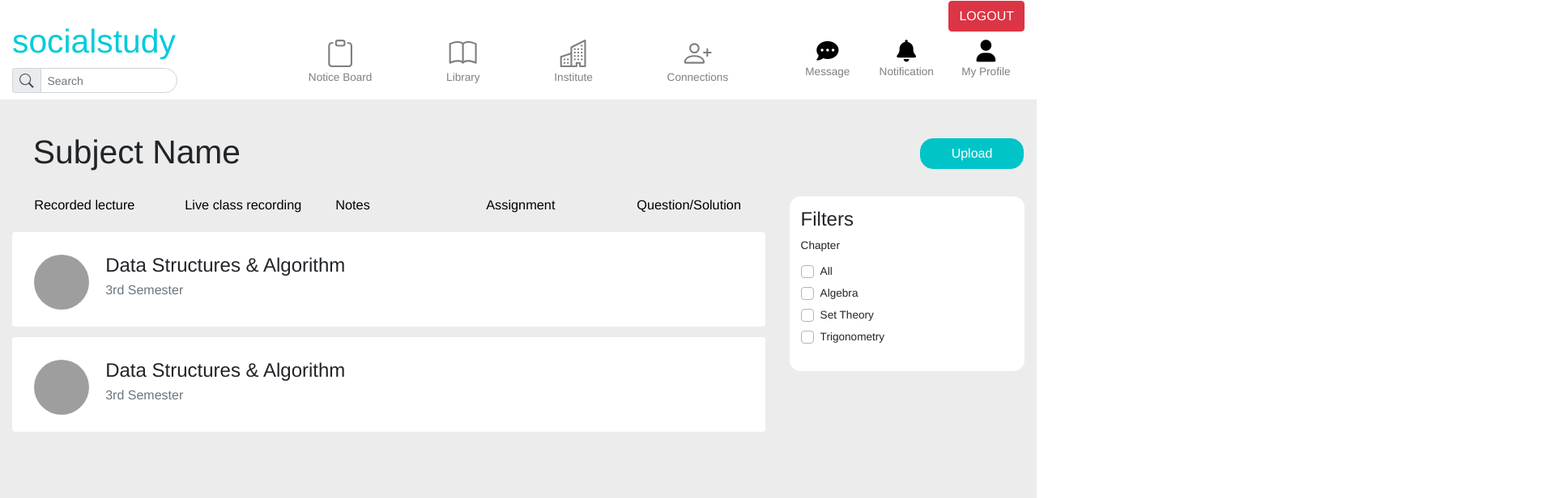
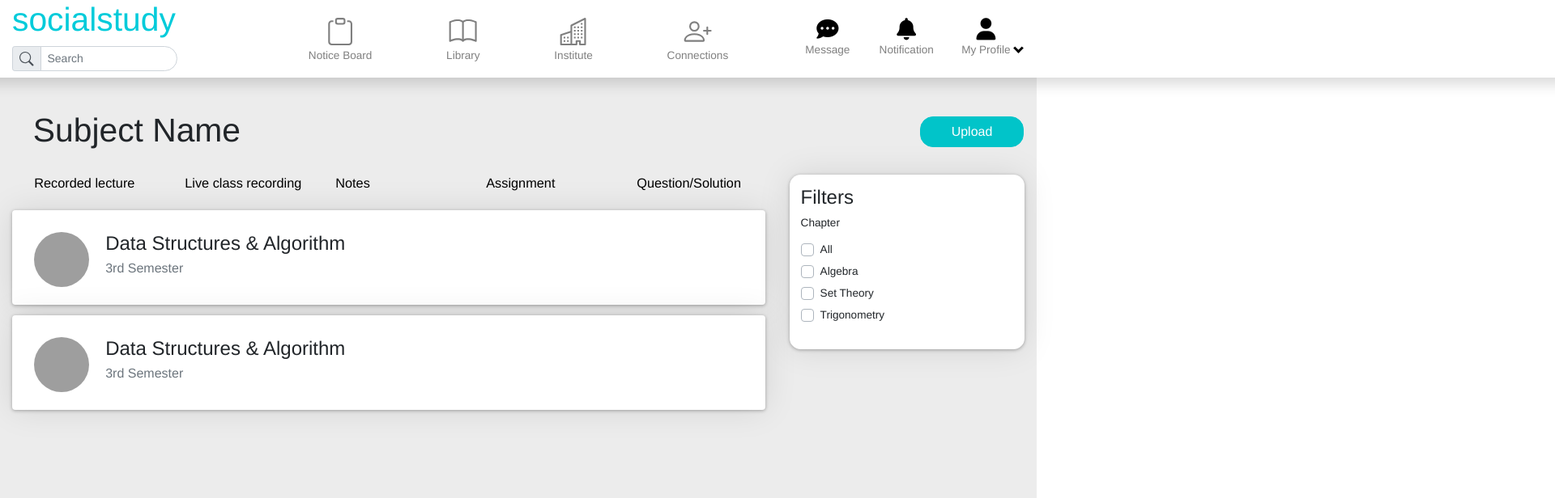
Before and after one commit to ABSOLUTE-ZER0/socialstudy, a Vue app: page /subject/detail in a window 1280 px wide. Shown: the top 616 px of the page at 81% size, 1920 px wide, since content can reach past the window. Built offline with nearby package versions, Linux system fonts and the light colour scheme; grey boxes are pictures that could not be loaded.

Commit message:
made changes requested by client, before doubt clarification

```diff
--- a/src/App.vue
+++ b/src/App.vue
@@ -18,14 +18,35 @@
     -webkit-font-smoothing: antialiased;
     -moz-osx-font-smoothing: grayscale;
     font-size: 0.85em;
+
   }
 
-    .comp {
+  .comp {
     background-color: white !important;
     border-radius: 1em;
     margin: 10px;
     margin-left: 0 !important;
     margin-right: 0 !important;
+    box-shadow: 0 1px 4px rgba(0, 0, 0, 0.3), 0 0 40px rgba(0, 0, 0, 0.1);
+  }
+
+  shadow {
+    box-shadow: 0 1px 4px rgba(0, 0, 0, 0.3), 0 0 40px rgba(0, 0, 0, 0.1);
+  }
+
+  .comp:before,
+  .comp:after,
+  .shadow:before,
+  .shadow:after {
+    box-shadow: 0 0 20px rgba(0, 0, 0, 0.8);
+    border-radius: 100px / 10px;
+  }
+
+  .comp:after,
+  .shadow:after {
+    right: 10px;
+    left: auto;
+    transform: skew(8deg) rotate(3deg);
   }
 
 
--- a/src/components/CreateInstitute.vue
+++ b/src/components/CreateInstitute.vue
@@ -160,6 +160,8 @@
   .modal-content {
     width: 80%;
     margin-left: 10%;
+        border-radius: 2em;
+
   }
 
   .form-row{
--- a/src/components/Friends.vue
+++ b/src/components/Friends.vue
@@ -1,5 +1,5 @@
 <template>
-  <div class="friends-div">
+  <div class="friends-div shadow">
     <b-row @mousedown.prevent="" @click="clicked=!clicked" class="title">
       <h4 class="title-text">Online Friends</h4>
     </b-row>
--- a/src/components/Header.vue
+++ b/src/components/Header.vue
@@ -1,5 +1,5 @@
 <template>
-  <div class="main-div">
+  <div class="shadow main-div">
     <b-container fluid>
       <b-row>
         <b-col cols="10" md="3">
@@ -38,13 +38,18 @@
                     class="icon1 fas fa-2x fa-comment-dots"></button>Message</b-nav-item>
                 <b-nav-item @click="pageName='Notification';changePage()" class="navitem2" href="#"><button
                     class="icon1 fas fa-2x fa-bell"></button>Notification</b-nav-item>
-                <b-nav-item @click="pageName='MyProfile';changePage()" class="navitem2" href="#"><button
-                    class="icon1 fas fa-user fa-2x"></button>My Profile</b-nav-item>
+                <b-nav-item @click="profileClick()" class="navitem2 profile-dropdown" href="#">
+                  <button class="icon1 fas fa-user fa-2x"></button>My Profile</b-nav-item>
+                  <div class="profile-dropdown-div shadow" v-if="profileDropdown">
+                    <b-nav-item @click="pageName='MyProfile';changePage()">My Profile</b-nav-item>
+                    <b-nav-item>Settings</b-nav-item>
+                    <b-button variant="danger" class="logout" href="/">LOGOUT</b-button>
+                  </div>
                 <b-nav-item class="d-md-none">
                   <b-icon icon="search"></b-icon>Search
                 </b-nav-item>
 
-                <b-button variant="danger" class="navitem2 logout" href="/">LOGOUT</b-button>
+
               </b-navbar-nav>
             </b-collapse>
           </b-navbar>
@@ -56,14 +61,36 @@
 <style scoped>
   .main-div {
     background-color: rgb(255, 255, 255);
-    padding-top: 2em;
-    max-width: 100%;
+    padding: 2em 10% 0;
+    width: 500%;
     max-height: 10em;
-
+    padding: 0 200%;
+    margin-left: -200%;
   }
 
-  .navbar-nav {
-    width: 100%;
+  .navitem2{
+    max-height: 10px;
+  }
+
+  .profile-dropdown:after {
+    content: " ";
+    position: relative;
+    right: -40px;
+    top: -30px;
+    border: solid black;
+    border-width: 0 3px 3px 0;
+    display: inline-block;
+    padding: 3px;
+    transform: rotate(45deg);
+  }
+
+  .profile-dropdown-div{
+    position: absolute;
+    top: 40px;
+    right: 0;
+    width: fit-content;
+    overflow: hidden;
+    background-color: white;
   }
 
   h1 {
@@ -108,11 +135,8 @@
 
   .logout {
     height: fit-content;
-    margin-top: -2.5em;
-    position: absolute;
-    top: 0;
-    right: 0;
   }
+
 
 
   @media (max-width: 992px) and (min-width: 768px) {
@@ -173,7 +197,8 @@
   export default {
     data() {
       return {
-        pageName: "NoticeBoard"
+        pageName: "NoticeBoard",
+        profileDropdown: false
       }
     }
 
@@ -181,6 +206,10 @@
     methods: {
       changePage: function () {
         this.$emit("changeSite", this.pageName)
+      },
+      profileClick(){
+        this.profileDropdown = !this.profileDropdown;
+
       }
     }
 
--- a/src/components/InstituteView.vue
+++ b/src/components/InstituteView.vue
@@ -284,6 +284,8 @@
   .modal-content {
     width: 80%;
     margin-left: 10%;
+        border-radius: 2em;
+
   }
 
 
--- a/src/components/StartPost.vue
+++ b/src/components/StartPost.vue
@@ -118,6 +118,7 @@
   .modal-content {
     width: 80%;
     margin-left: 10%;
+    border-radius: 2em;
   }
 
 
--- a/src/components/ToolView.vue
+++ b/src/components/ToolView.vue
@@ -266,6 +266,8 @@
   .modal-content {
     width: 80%;
     margin-left: 10%;
+        border-radius: 2em;
+
   }
 
   .input {
--- a/src/views/Home.vue
+++ b/src/views/Home.vue
@@ -1,7 +1,8 @@
 <template>
-  <div style="background-color: rgb(236, 236, 236); min-height: 100vh">
+  <div style="background-color: rgb(236, 236, 236); min-height: 100vh;padding: 0 10%;overflow-x: hidden;">
     <Header v-on:changeSite="updateSite($event)" />
-    <HomeView :siteNameProp="siteName" v-on:changeSite="updateSite($event);changePage()" v-if="options.find(check)==siteName" />
+    <HomeView :siteNameProp="siteName" v-on:changeSite="updateSite($event);changePage()"
+      v-if="options.find(check)==siteName" />
     <Profile v-if="siteName == 'MyProfile'" />
   </div>
 </template>
@@ -30,9 +31,9 @@
       updateSite(newValue) {
         this.siteName = newValue;
       },
-      check(name){
-        if(this.siteName == name)
-         return true
+      check(name) {
+        if (this.siteName == name)
+          return true
       }
 
     }
--- a/src/views/Login.vue
+++ b/src/views/Login.vue
@@ -261,6 +261,8 @@
   .modal-content {
     width: 80%;
     margin-left: 10%;
+        border-radius: 2em;
+
   }
 
   .register-btn {
@@ -323,6 +325,8 @@
     .modal-content {
     width: 100%;
     margin-left: 0;
+        border-radius: 2em;
+
   }
 
     .title {
```
